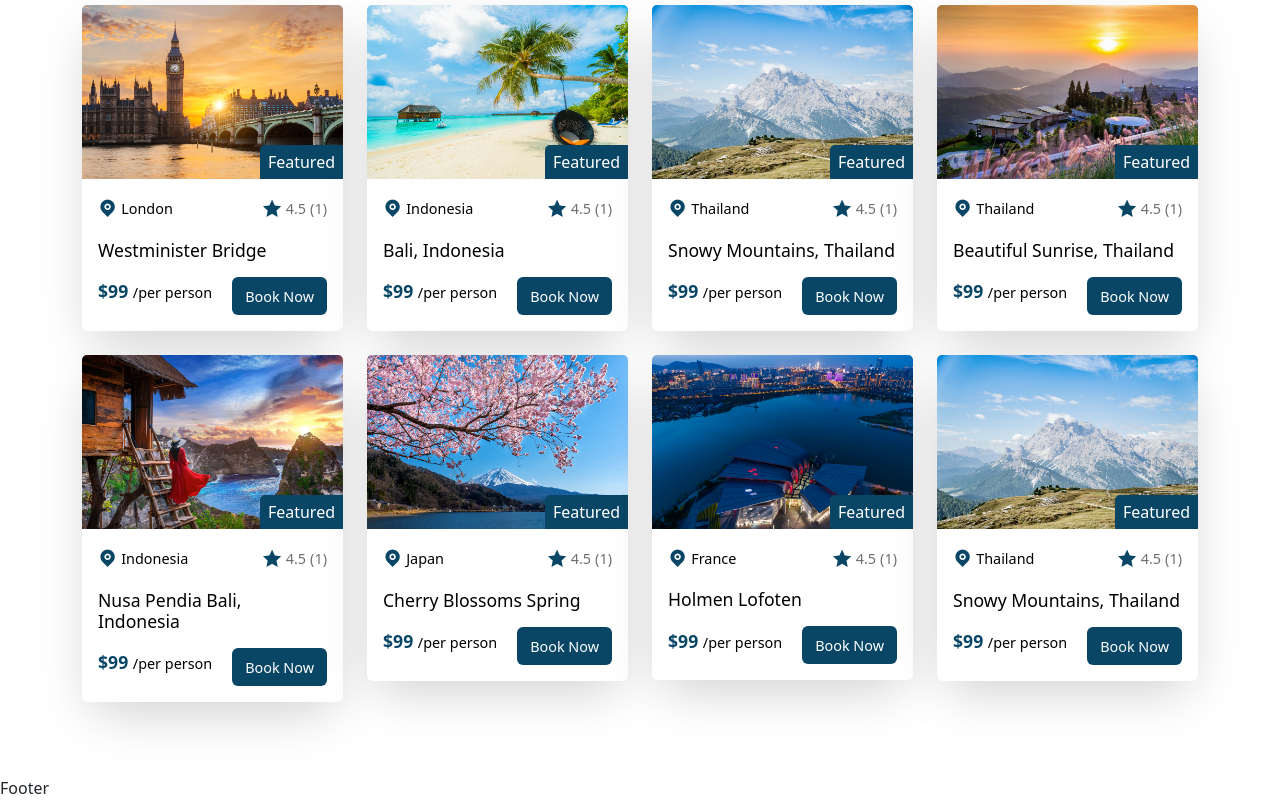
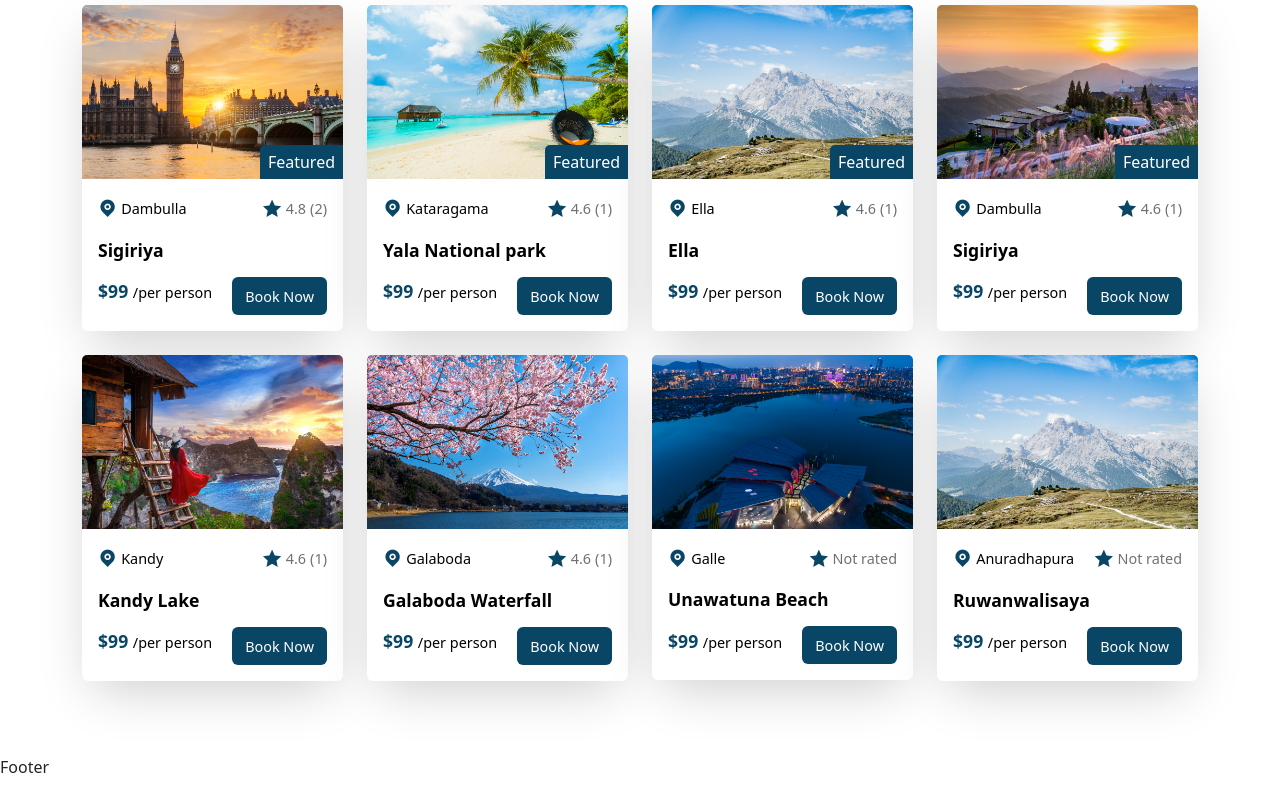
Before and after one commit to Shehan-lakshitha/Pearl, a React (Create React App) app in the folder frontend/: page /home in a window 1280 px wide. Shown: the part 1239-2039 px from the top of the page. After the commit the page ends 2018 px from the top, so only its background shows below. Built offline with nearby package versions, Linux system fonts and the light colour scheme; a web font is replaced by a local one.

Commit message:
Edited featured tours

```diff
--- a/frontend/src/assets/data/tours.js
+++ b/frontend/src/assets/data/tours.js
@@ -9,8 +9,8 @@
 const tours = [
   {
     id: "01",
-    title: "Westminister Bridge",
-    city: "London",
+    title: "Sigiriya",
+    city: "Dambulla",
     distance: 300,
     price: 99,
     maxGroupSize: 10,
@@ -20,6 +20,10 @@
         name: "jhon doe",
         rating: 4.6,
       },
+      {
+        name: "jhon doe",
+        rating: 5,
+      },
     ],
     avgRating: 4.5,
     photo: tourImg01,
@@ -27,8 +31,8 @@
   },
   {
     id: "02",
-    title: "Bali, Indonesia",
-    city: "Indonesia",
+    title: "Yala National park",
+    city: "Kataragama",
     distance: 400,
     price: 99,
     maxGroupSize: 8,
@@ -45,8 +49,8 @@
   },
   {
     id: "03",
-    title: "Snowy Mountains, Thailand",
-    city: "Thailand",
+    title: "Ella",
+    city: "Ella",
     distance: 500,
     price: 99,
     maxGroupSize: 8,
@@ -63,8 +67,8 @@
   },
   {
     id: "04",
-    title: "Beautiful Sunrise, Thailand",
-    city: "Thailand",
+    title: "Sigiriya",
+    city: "Dambulla",
     distance: 500,
     price: 99,
     maxGroupSize: 8,
@@ -81,8 +85,8 @@
   },
   {
     id: "05",
-    title: "Nusa Pendia Bali, Indonesia",
-    city: "Indonesia",
+    title: "Kandy Lake",
+    city: "Kandy",
     distance: 500,
     price: 99,
     maxGroupSize: 8,
@@ -99,8 +103,8 @@
   },
   {
     id: "06",
-    title: "Cherry Blossoms Spring",
-    city: "Japan",
+    title: "Galaboda Waterfall",
+    city: "Galaboda",
     distance: 500,
     price: 99,
     maxGroupSize: 8,
@@ -117,17 +121,14 @@
   },
   {
     id: "07",
-    title: "Holmen Lofoten",
-    city: "France",
+    title: "Unawatuna Beach",
+    city: "Galle",
     distance: 500,
     price: 99,
     maxGroupSize: 8,
     desc: "this is the description",
     reviews: [
-      {
-        name: "jhon doe",
-        rating: 4.6,
-      },
+
     ],
     avgRating: 4.5,
     photo: tourImg07,
@@ -135,17 +136,14 @@
   },
   {
     id: "08",
-    title: "Snowy Mountains, Thailand",
-    city: "Thailand",
+    title: "Ruwanwalisaya",
+    city: "Anuradhapura",
     distance: 500,
     price: 99,
     maxGroupSize: 8,
     desc: "this is the description",
     reviews: [
-      {
-        name: "jhon doe",
-        rating: 4.6,
-      },
+
     ],
     avgRating: 4.5,
     photo: tourImg03,
--- a/frontend/src/shared/TourCard.jsx
+++ b/frontend/src/shared/TourCard.jsx
@@ -1,17 +1,21 @@
 import React from "react";
 import { Card, CardBody } from "reactstrap";
 import { Link } from "react-router-dom";
+import calculateAvgRating from "../utils/avgRating";
 
-import './tour-card.css';
+import "./tour-card.css";
 
-const TourCard = ({tour}) => {
-  const { id, title, city, photo, price, featured, avgRating, reviews } = tour
+const TourCard = ({ tour }) => {
+  const { id, title, city, photo, price, featured, reviews } = tour;
+
+  const {totalRating, avgRating} = calculateAvgRating(reviews);
+
   return (
     <div className="tour_card">
       <Card>
         <div className="tour_img">
           <img src={photo} alt="tour-img" />
-          <span>Featured</span>
+          {featured && <span>Featured</span>}
         </div>
 
         <CardBody>
@@ -20,10 +24,15 @@
               <i class="ri-map-pin-fill"></i> {city}
             </span>
             <span className="tour_rating d-flex align-items-center gap-1">
-            <i class="ri-star-fill"></i> {avgRating}{" "}
+              <i class="ri-star-fill"></i> {avgRating === 0 ? null : avgRating}
+              {totalRating === 0 ? (
+                "Not rated"
+              ) : (
                 <span>({reviews.length})</span>
+              )}
             </span>
           </div>
+
 
           <h5 className="tour_title">
             <Link to={`/tours/${id}`}>{title}</Link>
@@ -40,8 +49,6 @@
           </div>
         </CardBody>
       </Card>
-
-
     </div>
   );
 };
--- a/frontend/src/shared/tour-card.css
+++ b/frontend/src/shared/tour-card.css
@@ -42,6 +42,7 @@
 .tour_title{
     margin-top: 1rem;
     font-size: 1.1rem;
+    font-weight: 700;
     cursor: pointer;
 }
 .tour_title a{
--- /dev/null
+++ b/frontend/src/utils/avgRating.js
@@ -0,0 +1,19 @@
+
+
+const calculateAvgRating = reviews => {
+
+    const totalRating = reviews?.reduce((acc, item) => acc + item.rating, 0);
+  const avgRating =
+    totalRating === 0
+      ? ""
+      : totalRating === 1
+      ? totalRating
+      : (totalRating / reviews.length).toFixed(1);
+
+return{
+    totalRating,
+    avgRating
+}
+}
+
+export default calculateAvgRating;
```
Lines whose indentation alone changed are shown as unchanged.
